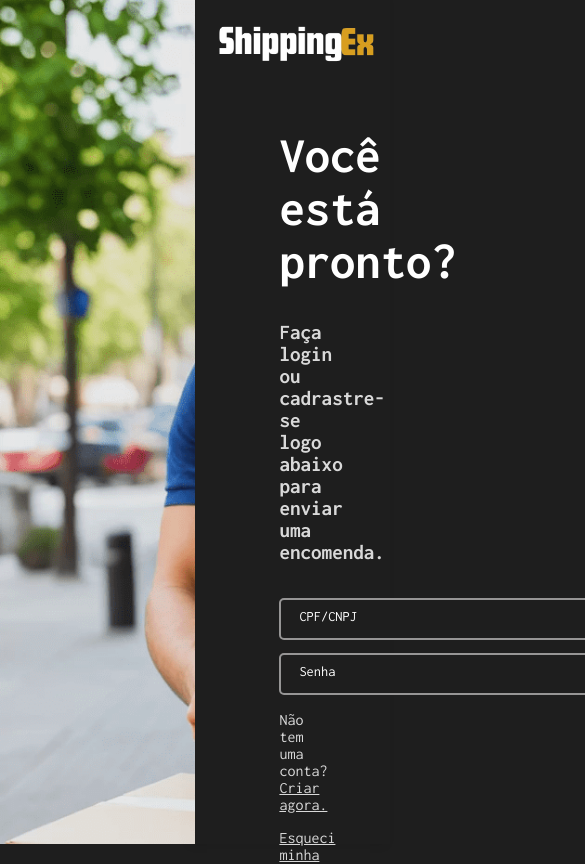
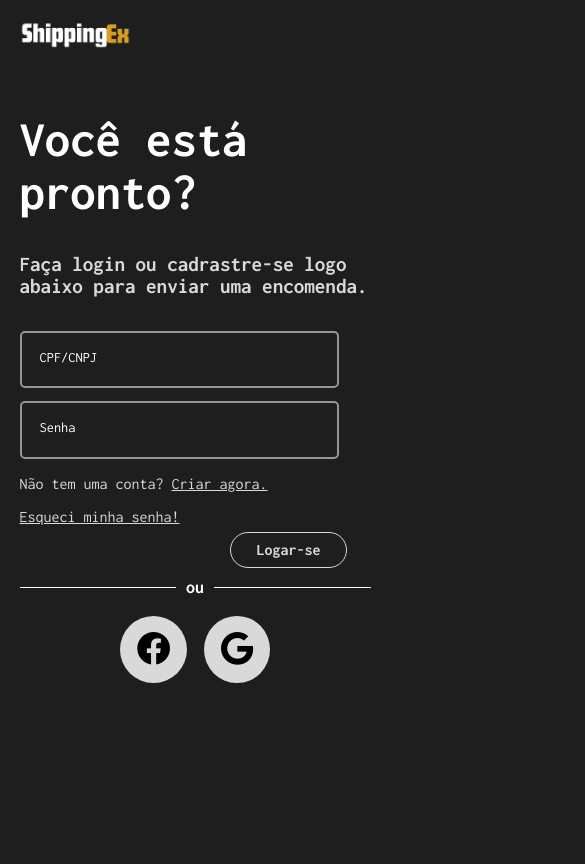
Before and after one commit to GabrielIzi/ShippingEx_Git, a React (Create React App) app: page /login in a window 390 px wide. Shown: the top 864 px of the page, 585 px wide, since content can reach past the window. Built offline with nearby package versions, Linux system fonts and the light colour scheme; a web font is replaced by a local one.

Commit message:
Responsividade do Login e Encomenda

```diff
--- a/src/Routes/Encomendas.module.css
+++ b/src/Routes/Encomendas.module.css
@@ -20,7 +20,7 @@ body {
 }
 
 .Check{
-    height: 100vh;
+    height: 100%;
     background-image: url('./assets/background.png');
     background-size: cover;
     background-repeat: no-repeat;
@@ -77,7 +77,7 @@ body {
 }
 
 .scroll_panel {
-    width: 100vh;
+    width: 100%;
     height: 50vh;
     padding: 10px;
     border: 2px solid #1E1E1E;
@@ -148,7 +148,6 @@ body {
     padding: 20px 40px;
     box-shadow: 0 4px 15px rgba(0, 0, 0, 0.2);
     text-align: center;
-    max-width: 500px;
     width: 90%;
 }
 
@@ -166,6 +165,50 @@ body {
     background-color: #c08c1b;
 }
 
+@media (max-width: 768px){
+    .Check{
+        padding-top: 12vh;
+        background-position: center -1vh;
+    }
+    .Check p{
+        margin: 0 5%;
+    }
+    .Check strong{
+        font-size: 70%;
+    }
+    .Check select{
+        padding: 1% 2%;
+        border-radius: 50vh;
+    }
+    .PainelEncomenda input{
+        width: 50%;
+        height: 5vh;
+        padding-left: 2vh;
+        margin-right: 2vh;
+    }
+    .PainelEncomenda button{
+        padding: 3% 5%;
+    }
+    .scroll_panel{
+        width: 90%;
+    }
+    .scroll_panel h2{
+        font-size: 130%;
+    }
+    .EncEnc2 h3{
+        font-size: 110%;
+    }
+    .EncEnc2 p{
+        font-size: 80%;
+    }
+    .BtnSeeMore{
+        padding-top: 2vh;
+    }
+    .BtnSeeMore a{
+        padding: 1.5% 2%;
+    }
+}
+
 @keyframes AnimHome{
     from{
         transform: translateX(-150px);
--- a/src/Routes/Login.module.css
+++ b/src/Routes/Login.module.css
@@ -121,23 +121,23 @@
     align-items: center;
     justify-content: center;
     width: 100%;
-    position: relative; /* Para que o texto "OU" se posicione corretamente sobre as linhas */
-    margin: 20px 0; /* Espaçamento superior e inferior */
+    position: relative;
+    margin: 20px 0;
 }
 
 .linha_esquerda, .linha_direita {
     flex-grow: 1;
     border: 0;
-    border-top: 1px solid #fff; /* Cria as linhas horizontais */
+    border-top: 1px solid #fff;
 }
 
 .linha_com_texto span {
-    position: absolute; /* Posiciona o texto no meio das linhas */
-    background-color: #1e1e1e; /* Adiciona um fundo branco para cobrir a linha */
-    padding: 0 10px; /* Espaço ao redor do texto */
-    font-weight: bold; /* Deixa o texto em negrito */
-    color: #fff; /* Cor do texto */
-    font-size: 18px; /* Ajuste do tamanho da fonte, se necessário */
+    position: absolute;
+    background-color: #1e1e1e;
+    padding: 0 10px;
+    font-weight: bold;
+    color: #fff;
+    font-size: 18px;
 }
 
 .OutrosLogins{
@@ -154,3 +154,26 @@
 }
 
 .OutrosLogins i{cursor: pointer;}
+
+
+@media (max-width: 768px){
+    .Background{
+        display: none;
+    }
+    .PainelLogin{
+        width: 100%;
+    }
+    .label_float input {
+        min-width: 80%;
+        padding: 5%;
+    }
+    .PainelLogin2{
+        margin: 0 5%;
+    }
+    .BtnLogin1{
+        margin-left: 60%;
+    }
+    .PainelLogin img{
+        width: 30%;
+    }
+}
```
